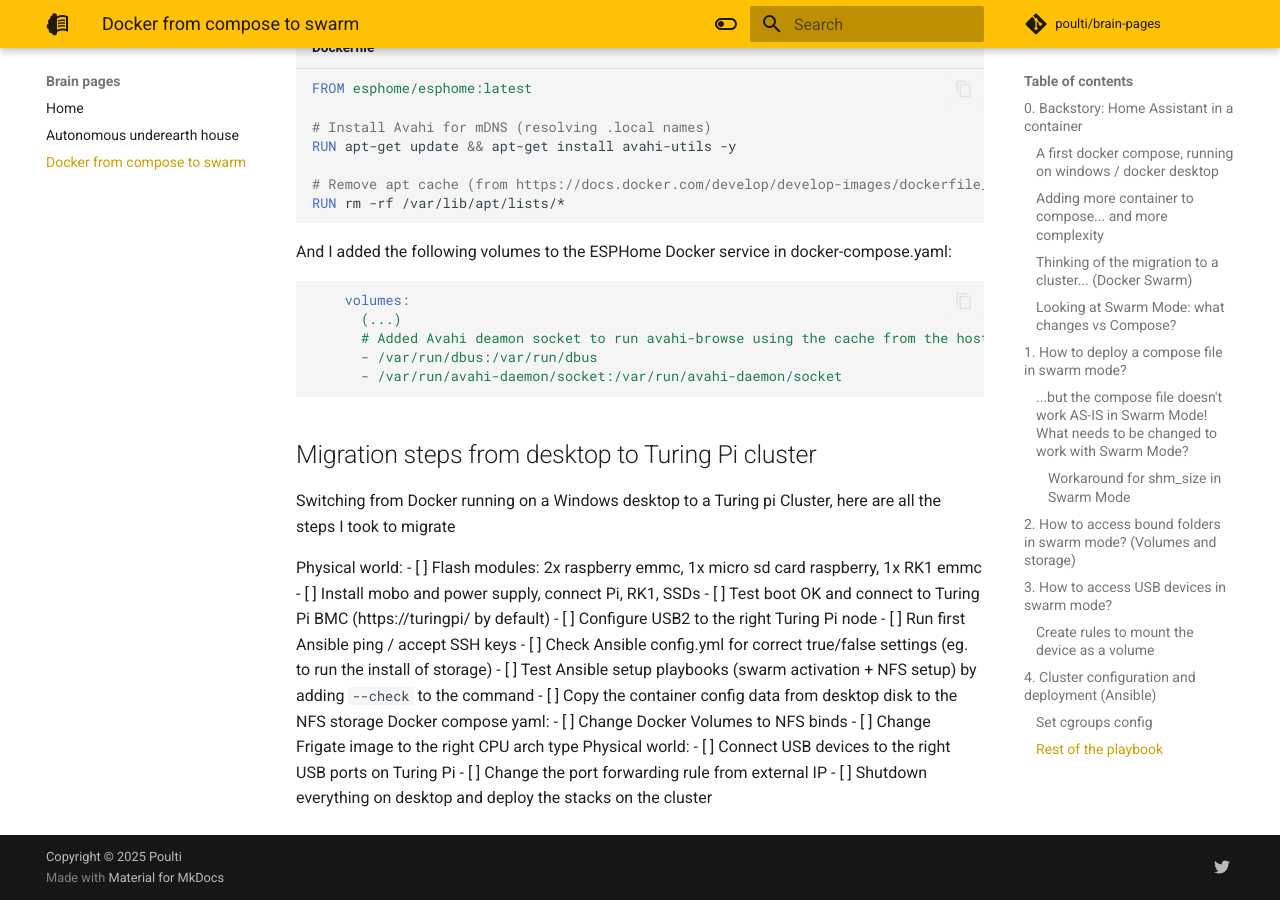
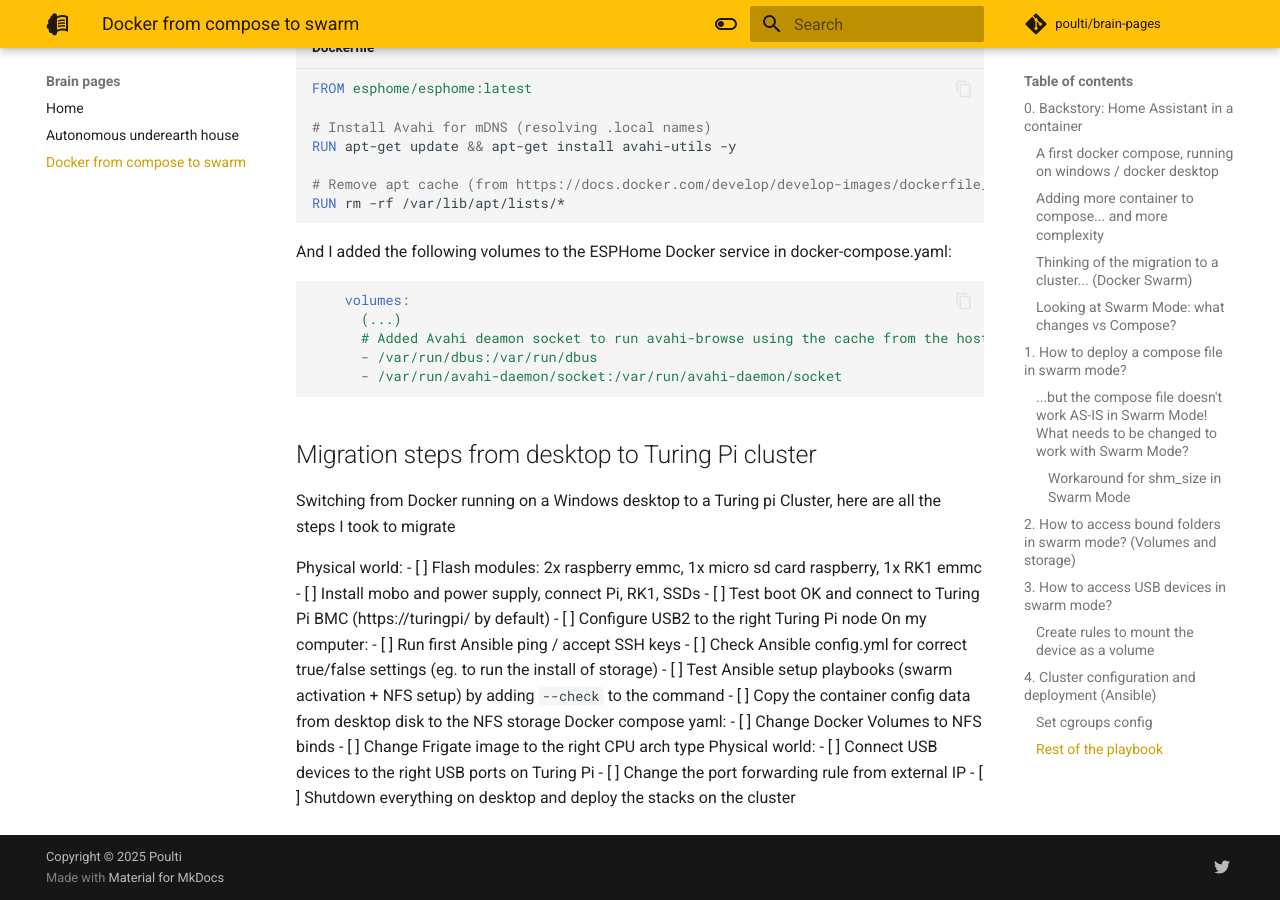
Before and after one commit to poulti/brain-pages, an MkDocs documentation site: the page built from docs/docker-from-compose-to-swarm.md, in a window 1280 px wide and 900 px high, scrolled down 16633 px. Built offline with MkDocs 1.6.1 and Material for MkDocs 9.7.7, drawn with Linux system fonts in a browser that asks for light colours; comment, search, counter and statistics services are not loaded.

Commit message:
add header

```diff
--- a/docs/docker-from-compose-to-swarm.md
+++ b/docs/docker-from-compose-to-swarm.md
@@ -616,6 +616,7 @@
 - [ ] Install mobo and power supply, connect Pi, RK1, SSDs
 - [ ] Test boot OK and connect to Turing Pi BMC (https://turingpi/ by default)
 - [ ] Configure USB2 to the right Turing Pi node
+On my computer:
 - [ ] Run first Ansible ping / accept SSH keys
 - [ ] Check Ansible config.yml for correct true/false settings (eg. to run the install of storage)
 - [ ] Test Ansible setup playbooks (swarm activation + NFS setup) by adding ``--check`` to the command
```
